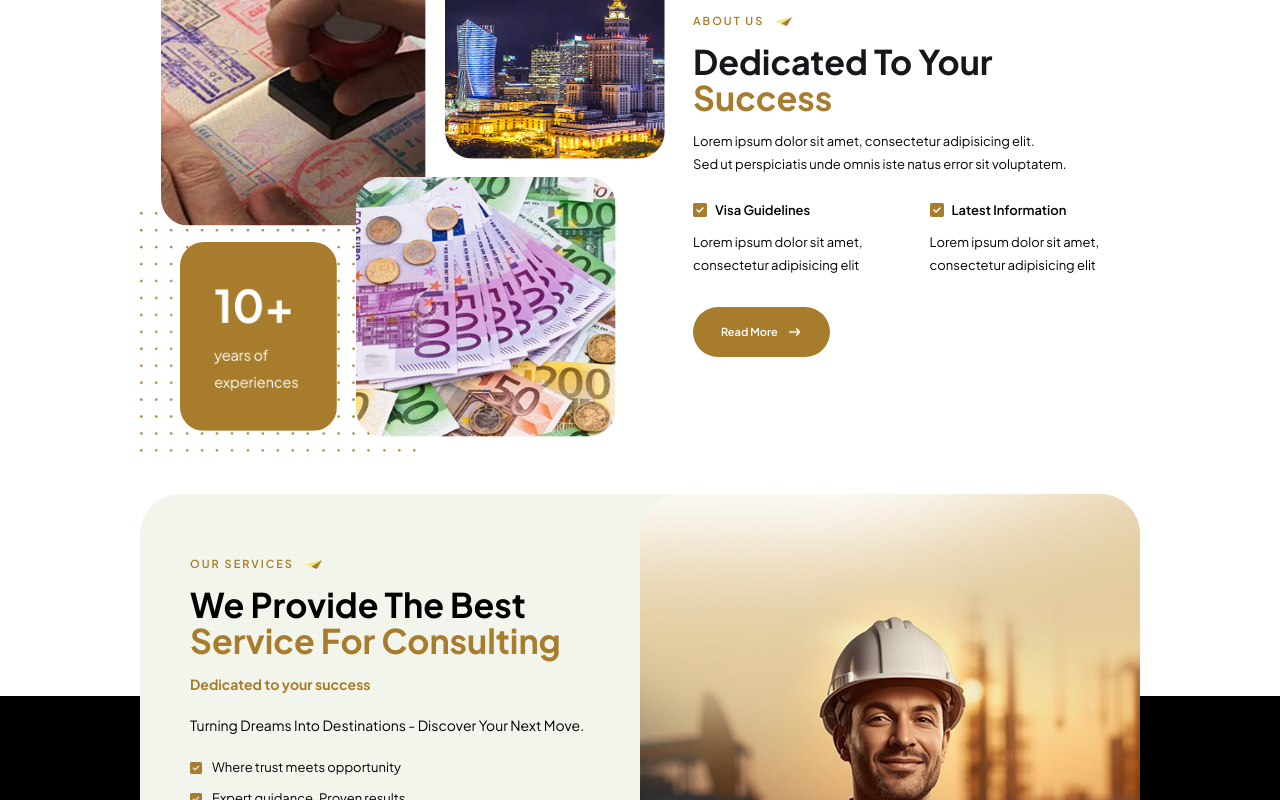
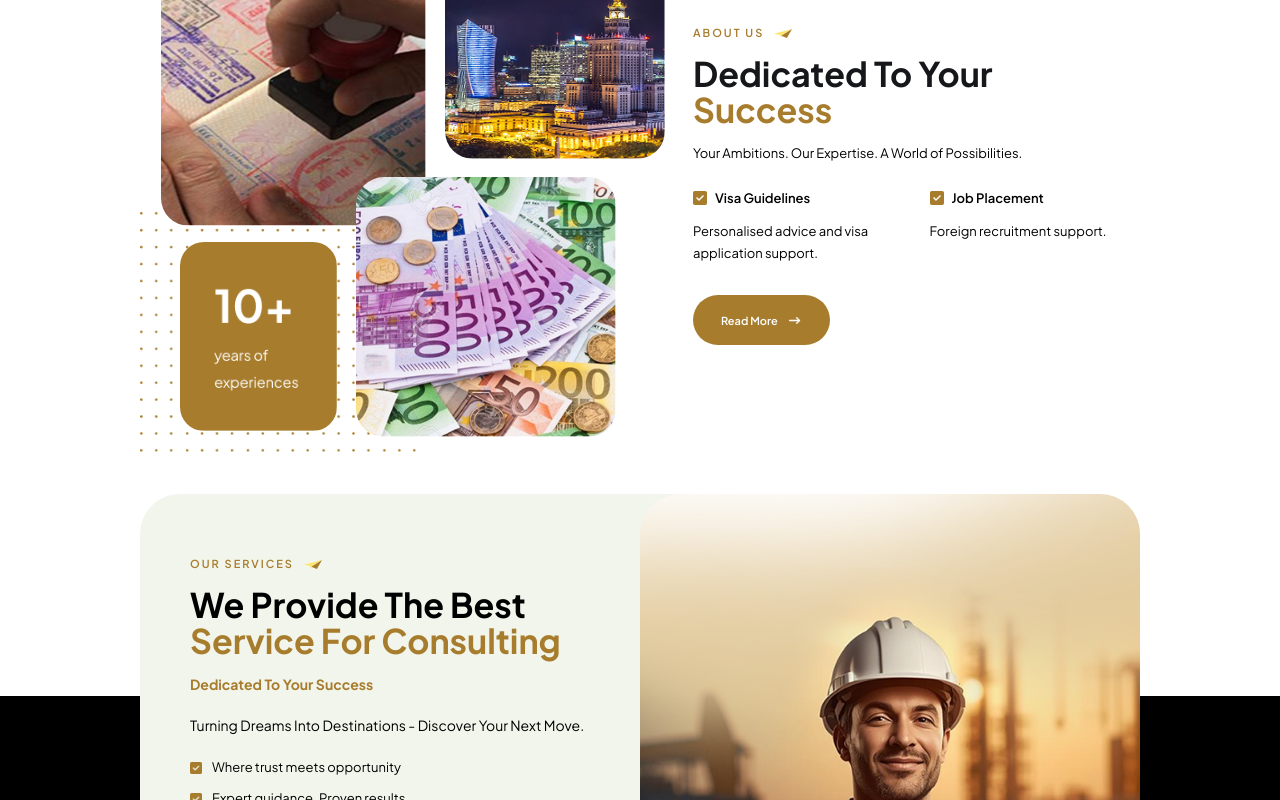
Before and after one commit to MovinduSenura/AVAC, a React (Vite) app in the folder frontend/: page / in a window 1280 px wide. Shown: the part 1560-2360 px from the top of the page. Built offline with nearby package versions, Linux system fonts and the light colour scheme.

Commit message:
given changes made

```diff
--- a/frontend/src/components/AboutUsSecondPart.jsx
+++ b/frontend/src/components/AboutUsSecondPart.jsx
@@ -63,17 +63,20 @@ function AboutUsSecondPart() {
           </h2>
 
           <p className="mx-auto mt-[28px] max-w-[820px] text-[16px] leading-[1.45] text-white/92 sm:mt-18 sm:text-[19px]">
-            At AVAC, we provide refined work migration solutions grounded in trust,
+            At AVA Consultants (Pvt) Ltd, we help people take meaningful steps towards
             <br />
-            discretion, and precision. Our approach combines deep industry expertise
+            their future abroad through two dedicated service divisions: AVAC for migration
             <br />
-            with a strong commitment to clarity, ensuring both individuals and
+            consultation and AVAFE for job placement and foreign recruitment.
             <br />
-            organizations receive thoughtful, well-managed support throughout their
             <br />
-            journey. By prioritizing accuracy, professionalism, and lasting relationships,
+            Our approach is built on honest advice, careful preparation, and personal
             <br />
-            we deliver an experience that is as dependable as it is seamless.
+            attention. Whether you need guidance on a migration application or support
+            <br />
+            finding an overseas employment opportunity, we take time to understand
+            <br />
+            your goals and guide you with clarity and care.
           </p>
         </div>
 
--- a/frontend/src/components/FifthPart.jsx
+++ b/frontend/src/components/FifthPart.jsx
@@ -1,3 +1,5 @@
+import { Link } from "react-router-dom";
+
 function FifthPart() {
   return (
     <div className="mx-auto grid max-w-[1000px] overflow-hidden rounded-[18px] bg-[color:var(--avac-gold)] text-white sm:grid-cols-2">
@@ -11,26 +13,24 @@ function FifthPart() {
 
         <div className="relative z-10 max-w-[390px]">
           <h2 className="text-[34px] font-bold leading-[1.06] sm:text-[38px]">
-            Let’s Do Great!
+            Your Gateway To A Future Abroad
           </h2>
 
           <p className="mt-[16px] text-[13px] leading-[1.9] text-white/92">
-            Lorem Ipsum is simply dummy text the printing and typese
-            <br />
-            Lorem Ipsum has been the industry&apos;s standard dummy
+            Explore overseas opportunities with clear migration <br/> guidance and job placement support. Let us help you <br/> take your next step with confidence.
           </p>
 
-          <button
-            type="button"
+          <Link
+            to="/contact"
             className="mt-[28px] inline-flex h-[50px] cursor-pointer items-center justify-center gap-[10px] rounded-full bg-black px-[28px] text-[11px] font-semibold text-white"
           >
-            <span>Contact Us</span>
+            <span>Contact Our Team</span>
             <img
               src="/smallArrow.png"
               alt=""
               className="h-[10px] w-[12px] object-contain"
             />
-          </button>
+          </Link>
         </div>
       </div>
 
--- a/frontend/src/components/SecondPart.jsx
+++ b/frontend/src/components/SecondPart.jsx
@@ -151,9 +151,7 @@ function SecondPart() {
             </span>
           </h2>
           <p className="mt-[14px] max-w-[470px] text-[13px] leading-[1.8] text-[#000000]">
-            Lorem ipsum dolor sit amet, consectetur adipisicing elit.
-            <br />
-            Sed ut perspiciatis unde omnis iste natus error sit voluptatem.
+            Your Ambitions. Our Expertise. A World of Possibilities.
           </p>
 
           <div className="mt-[22px] grid gap-x-[26px] gap-y-[18px] text-[13px] leading-[1.75] text-[#000000] sm:grid-cols-2">
@@ -167,7 +165,7 @@ function SecondPart() {
                 <p className="font-semibold text-[#000000]">Visa Guidelines</p>
               </div>
               <p className="mt-[10px]">
-                Lorem ipsum dolor sit amet, consectetur adipisicing elit
+                Personalised advice and visa application support.
               </p>
             </div>
 
@@ -179,11 +177,11 @@ function SecondPart() {
                   className="h-[14px] w-[14px] object-contain"
                 />
                 <p className="font-semibold text-[#000000]">
-                  Latest Information
+                  Job Placement
                 </p>
               </div>
               <p className="mt-[10px]">
-                Lorem ipsum dolor sit amet, consectetur adipisicing elit
+                Foreign recruitment support.
               </p>
             </div>
           </div>
@@ -230,7 +228,7 @@ function SecondPart() {
 
           <div className="mt-[15px]">
             <p className="text-[14px] font-bold text-[color:var(--avac-gold)]">
-              Dedicated to your success
+              Dedicated To Your Success
             </p>
             <p className="mt-[20px] text-[14px] font-normal text-[#000000]">
               Turning Dreams Into Destinations - Discover Your Next Move.
```
